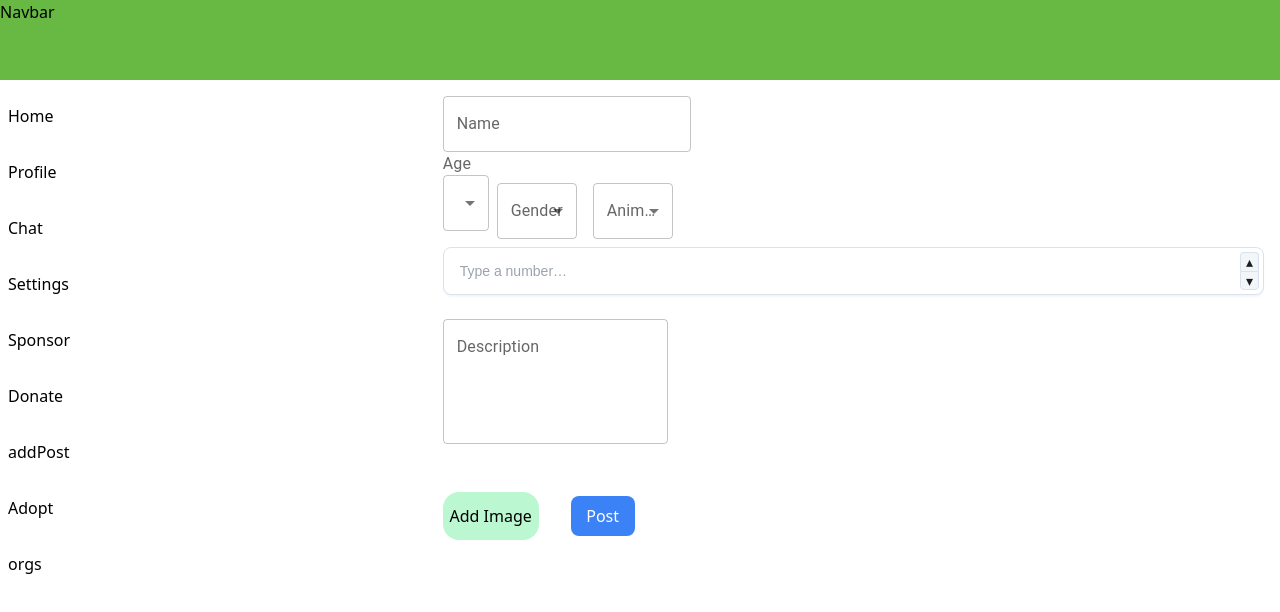
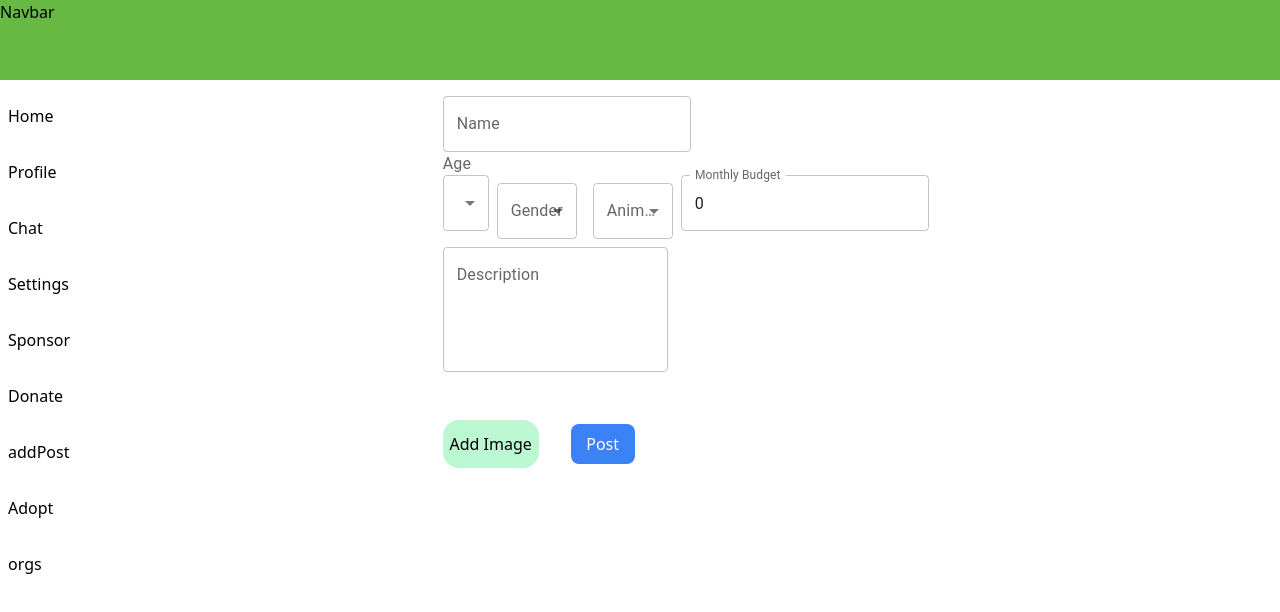
Before and after one commit to bhargabdhungel/StrayCareConnect, a React (Vite) app in the folder frontend/: page /home/addSponsorPost in a window 1280 px wide. Shown: the top 612 px of the page. Built offline with nearby package versions, Linux system fonts and the light colour scheme.

Commit message:
zero budget fix

```diff
--- a/frontend/src/components/AddSponsorPost.jsx
+++ b/frontend/src/components/AddSponsorPost.jsx
@@ -2,7 +2,13 @@
 import toast from "react-hot-toast";
 import fetchData from "../helpers/fetchData";
 import { useState } from "react";
-import { TextField ,InputLabel,Select,MenuItem,FormControl} from "@mui/material";
+import {
+  TextField,
+  InputLabel,
+  Select,
+  MenuItem,
+  FormControl,
+} from "@mui/material";
 // import {InputLabel } from "@mui/material"
 import NumberInputBasic from "./NumberInput";
 
@@ -20,9 +26,9 @@ export default function AddSponsorPost() {
   const [description, setDescription] = useState("");
   const [Name, setName] = useState("");
   const [age, setAge] = useState("");
-    const [gender, setGender] = useState("")
-    const [animalType, setAnimalType] = useState("")
-    const [monthlyBudget, setBudget] = useState(0);
+  const [gender, setGender] = useState("");
+  const [animalType, setAnimalType] = useState("");
+  const [monthlyBudget, setMonthlyBudget] = useState(0);
   const [loading, setLoading] = useState(false);
   return (
     <div className="bg-gray-300 w-full h-fit gap-1 flex flex-col">
@@ -75,11 +81,14 @@ export default function AddSponsorPost() {
           </Select>
         </FormControl>
 
-        <NumberInputBasic
-          aria-label="Demo number input"
-          placeholder="Type a number…"
+        <TextField
+          label="Monthly Budget"
+          type="number"
           value={monthlyBudget}
-          onChange={(event, val) => setBudget(val)}
+          onChange={(e) => setMonthlyBudget(e.target.value)}
+          InputLabelProps={{
+            shrink: true,
+          }}
         />
         <br />
 
--- a/frontend/src/components/Pages.jsx
+++ b/frontend/src/components/Pages.jsx
@@ -37,7 +37,7 @@ export default function Pages() {
         <Route path="/adopt" element={<Adopt />} />
         <Route path="/settings" element={<Settings />} />
         <Route path="/addpost" element={<AddPost />} />
-        <Route path="/addSponsorPost" element={<AddSponsorPost/>} />
+        <Route path="/addSponsorPost" element={<AddSponsorPost />} />
       </Routes>
     </div>
   );
--- a/frontend/src/components/Sponsor.jsx
+++ b/frontend/src/components/Sponsor.jsx
@@ -42,8 +42,10 @@ export default function Sponsor() {
             <p>{index}</p>
             <p>{post.userId.username}</p>
             <p>{post.name}</p>
-            <p>{post.likes} Likes</p>
-            <p>{post.comments?.length} Comments</p>
+            <p>{post.age} years</p>
+            <p>{post.gender} </p>
+            <p>{post.description}</p>
+            <p>{post.monthlyBudget} rupia dedo please</p>
             <img src={post.image} alt="image" className="w-64" />
             <p>
               {time}, {date}
```
Lines whose indentation alone changed are shown as unchanged.
